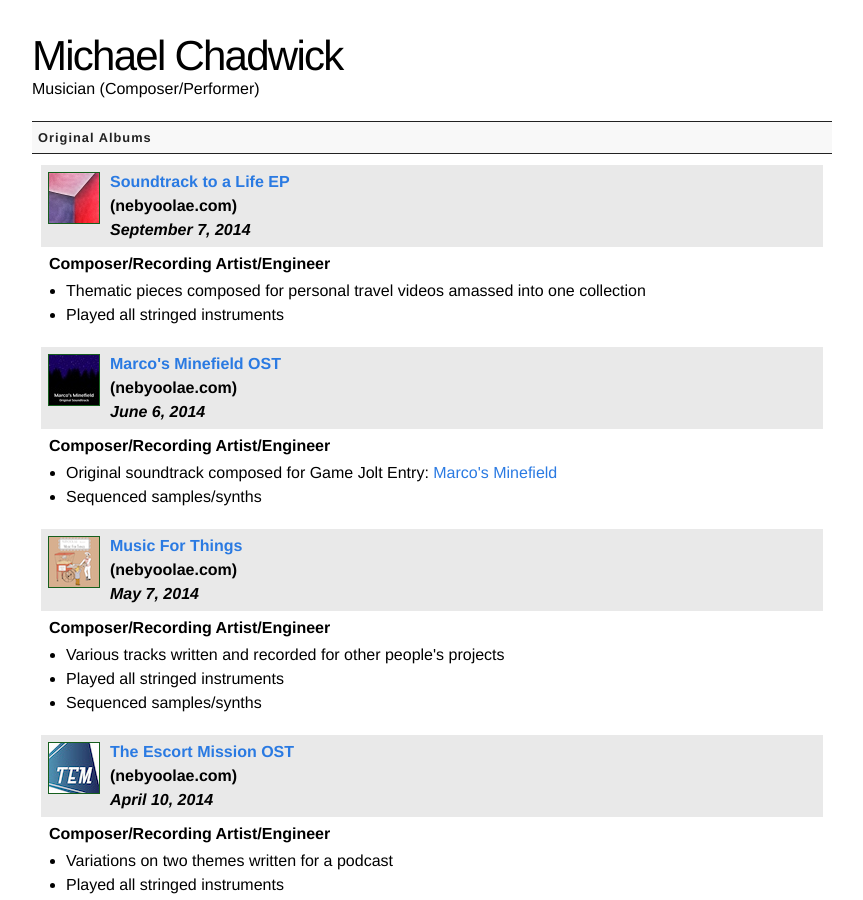
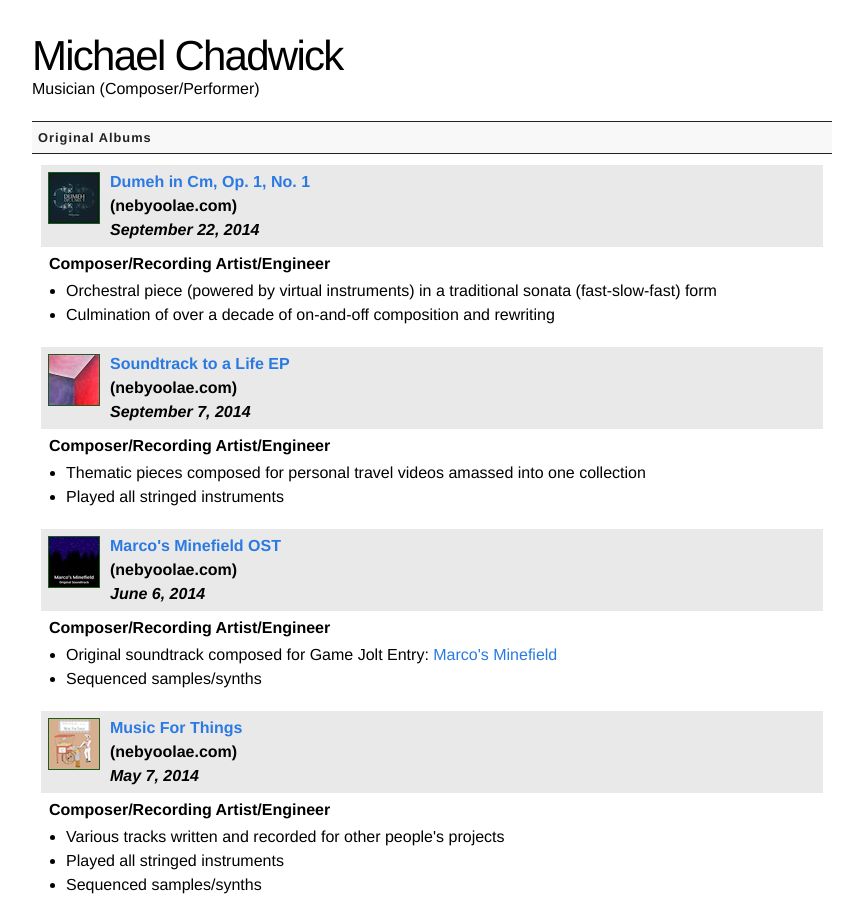
Before and after one commit to michaelchadwick/codana.me, a Jekyll site: the page built from resume/mus_print.html, in a window 1280 px wide and 900 px high. Shown: the whole window, without its empty margins (208-1071 px from the left). Built offline with Jekyll 4.4.1, drawn with Linux system fonts in a browser that asks for light colours.

Commit message:
added dumeh to resume

```diff
--- a/_includes/resume_content_mus.html
+++ b/_includes/resume_content_mus.html
@@ -1,4 +1,20 @@
 <div class="head">Original Albums</div>
+
+<div class="jobdesc">
+  <div class="jobname">
+    <a rel="colorbox" href="/assets/images/resumes/mus/dumeh.png">
+    <img src="/assets/images/resumes/mus/thumbs/dumeh.jpg" width="50" height="50" alt="Nebyoolae - Dumeh in Cm, Op. 1, No. 1" title="Nebyoolae - Dumeh in Cm, Op. 1, No. 1" /></a>
+    <a href="http://http://nebyoolae.com/album/dumeh-in-cm-op-1-no-1">Dumeh in Cm, Op. 1, No. 1</a><br />
+    (nebyoolae.com)<br />
+    <em>September 22, 2014</em><br />
+  </div>
+
+  <div class="jobindent">Composer/Recording Artist/Engineer</div>
+  <ul>
+    <li>Orchestral piece (powered by virtual instruments) in a traditional sonata (fast-slow-fast) form</li>
+    <li>Culmination of over a decade of on-and-off composition and rewriting</li>
+  </ul>
+</div>
 
 <div class="jobdesc">
   <div class="jobname">
```
Also changed, not shown: assets/images/resumes/mus/dumeh.png (added), assets/images/resumes/mus/thumbs/dumeh.jpg (added).
